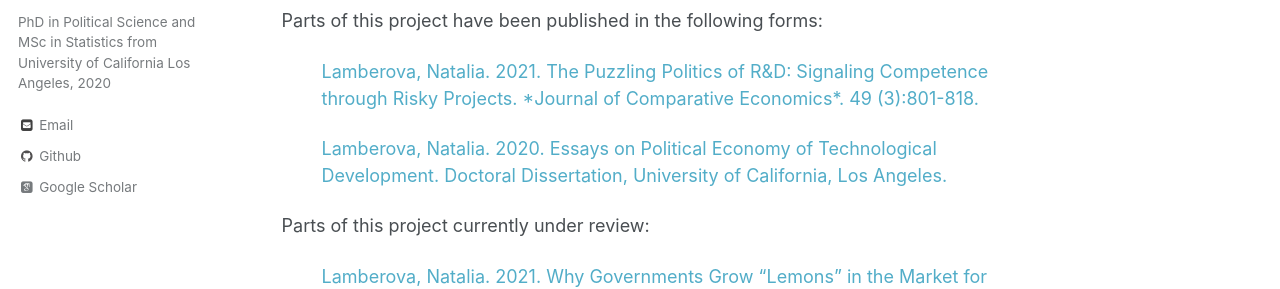
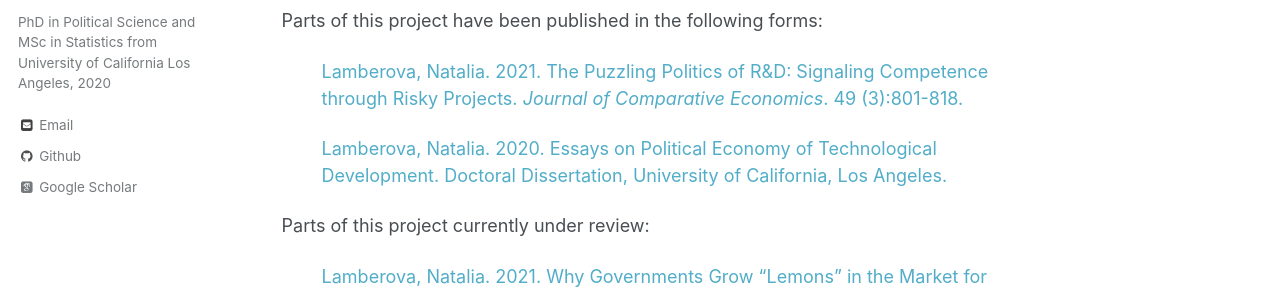
Before and after one commit to NataliaLamberova/NataliaLamberova.github.io, a Jekyll site: the page built from _pages/dissertation.md, in a window 1280 px wide and 900 px high, scrolled down 974 px. Shown: the part 322-611 px from the top of the window. Built offline with Jekyll 4.4.1, drawn with Linux system fonts in a browser that asks for light colours; some web fonts are replaced; comment, search, counter and statistics services are not loaded.

```diff
--- a/_pages/dissertation.md
+++ b/_pages/dissertation.md
@@ -33,7 +33,7 @@ The third part of my dissertation focuses on the case when politicians face a tr
 Parts of this project have been published in the following forms:
 
 <p style="margin-left: 40px">
-<a href="https:/doi.org/10.1016/j.jce.2021.01.002">Lamberova, Natalia. 2021. The Puzzling Politics of R&D: Signaling Competence through Risky Projects. *Journal of Comparative Economics*. 49 (3):801-818.</a>
+<a href="https:/doi.org/10.1016/j.jce.2021.01.002">Lamberova, Natalia. 2021. The Puzzling Politics of R&D: Signaling Competence through Risky Projects. <i>Journal of Comparative Economics</i>. 49 (3):801-818.</a>
 </p>
 
 <p style="margin-left: 40px">
```
